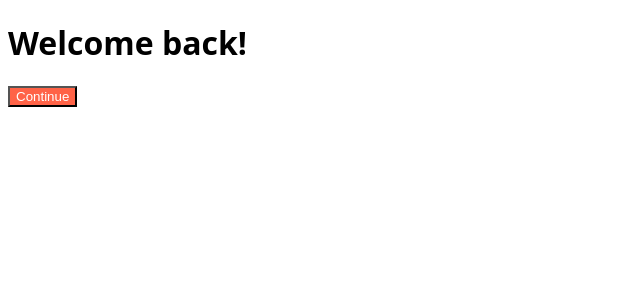
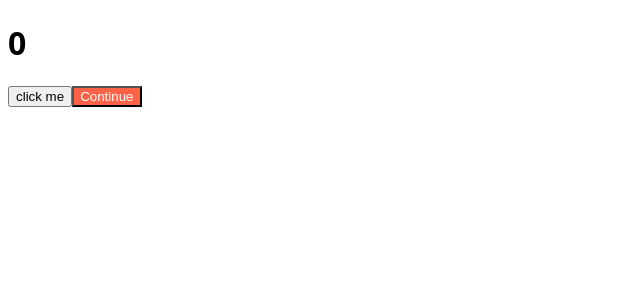
Before and after one commit to HongTorxh/Nomad_Coders, a React (Create React App) app in the folder react-for-beginners/: page / in a window 1280 px wide. Shown: the top 300 px of the page, without its empty margins (0-640 px from the left). Built offline with nearby package versions, Linux system fonts and the light colour scheme.

Commit message:
230112 #6.0 Introduction

```diff
--- a/react-for-beginners/src/App.js
+++ b/react-for-beginners/src/App.js
@@ -1,13 +1,19 @@
 import Button from "./Button"
 import styles from "./App.module.css";
+import { useState } from "react";
+
 
 
 function App() {
+  const [counter, setValue] = useState(0);
+  const onClick = () => setValue((prev) => prev +1);
+  console.log('render');
   return (
     <div>
       <h1 className={styles.title}>
-        Welcome back!
+        {counter}
       </h1>
+      <button onClick={onClick}>click me</button>
       <Button text={"Continue"}/>
     </div>
   );
```
